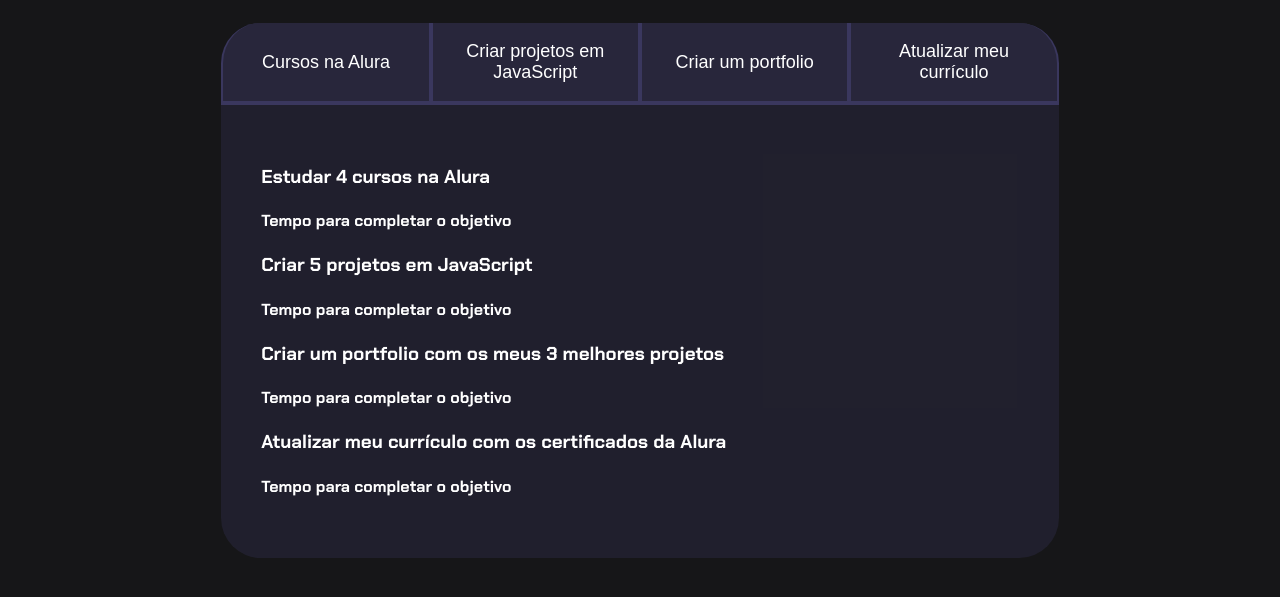
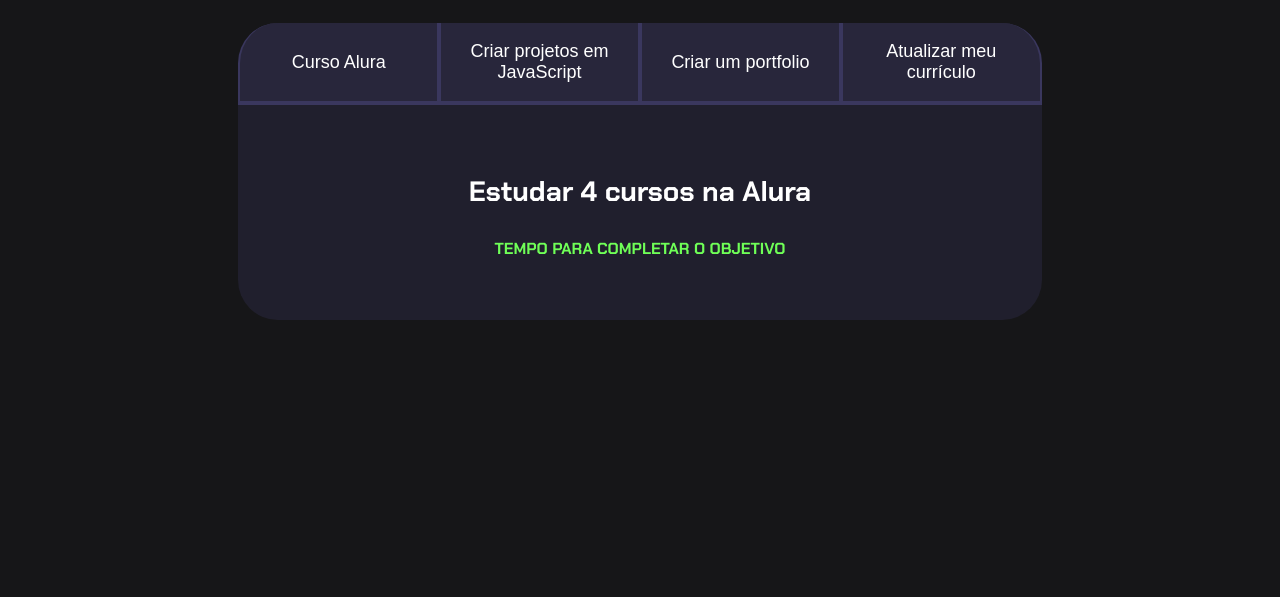
Before and after one commit to nickjj7/nicolle-2024, a plain HTML site: page index.html in a window 1280 px wide. Shown: the part 101-698 px from the top of the page. Drawn offline with Linux system fonts and the light colour scheme.

Commit message:
Add files via upload

```diff
--- a/index.html
+++ b/index.html
@@ -15,17 +15,15 @@
 <body>
     <section class="conteudo-principal">
         <h2 class="titulo-principal">Meus Objetivos do ano<span>_</span></h2>
-
-
- <div class="conteudo">
-    <div class="botoes">
-        <button class="botao ativo">Cursos na Alura</button>
+       <div class="conteudo">
+       <div class="botoes">
+        <button class="botao"> Curso Alura</button>
         <button class="botao">Criar projetos em JavaScript</button>
         <button class="botao">Criar um portfolio</button>
         <button class="botao">Atualizar meu currículo</button>
     </div>
     <div class="abas-textos">
-        <div class="aba-conteudo">
+        <div class="aba-conteudo ativo">
             <h3 class="aba-conteudo-titulo-principal">Estudar 4 cursos na Alura</h3>
             <h4 class="aba-conteudo-titulo-secundario">Tempo para completar o objetivo</h4>
         </div>
@@ -43,8 +41,6 @@
         </div>
     </div>
 </div>
-
-
 </section>
 <script src="main.js"></script>
 </body>
--- a/main.js
+++ b/main.js
@@ -1,10 +1,16 @@
 const botoes = document.querySelectorAll(".botao");
+const textos = document.querySelectorAll(".aba-conteudo");
+
+//Código omitido
+
 
 for(let i=0;i <botoes.length;i++){
     botoes[i].onclick = function(){
 
         for(let j=0;j<botoes.length;j++){
             botoes[j].classList.remove("ativo");
+            textos[j].classList.remove("ativo");
+
         }
         botoes[i].classList.add("ativo");
     }
--- a/style.css
+++ b/style.css
@@ -57,11 +57,33 @@ body {
 .botoes{
     display:  block;
 }
+
+.botao.ativo{
+    background-color: var(--botao-ativo);
+    border-bottom: 4px solid var(--verde);
+}
+
 .abas-textos{
     background-color: var(--texto-fundo);
     padding: 40px;
     border-radius: 0 0 40px 40px;
 }
+.aba-conteudo.ativo{
+    display: block;
+}
+.aba-conteudo{
+    display: none;
+}
+.aba-conteudo-titulo-principal{
+    font-size: 28px;
+    text-align: center;
+}
+.aba-conteudo-titulo-secundario{
+    text-align: center;
+    color: var(--verde);
+    text-transform: uppercase;
+}
+
 
 
 
```
